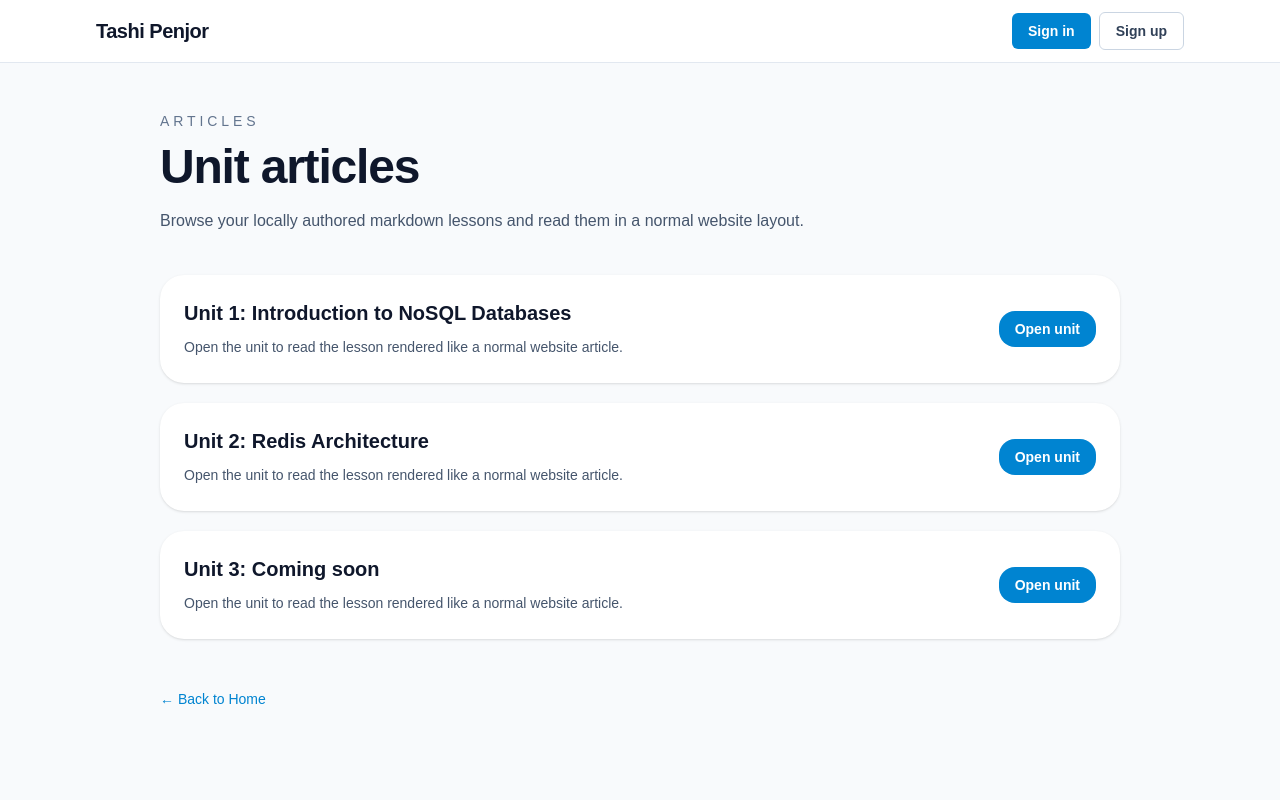
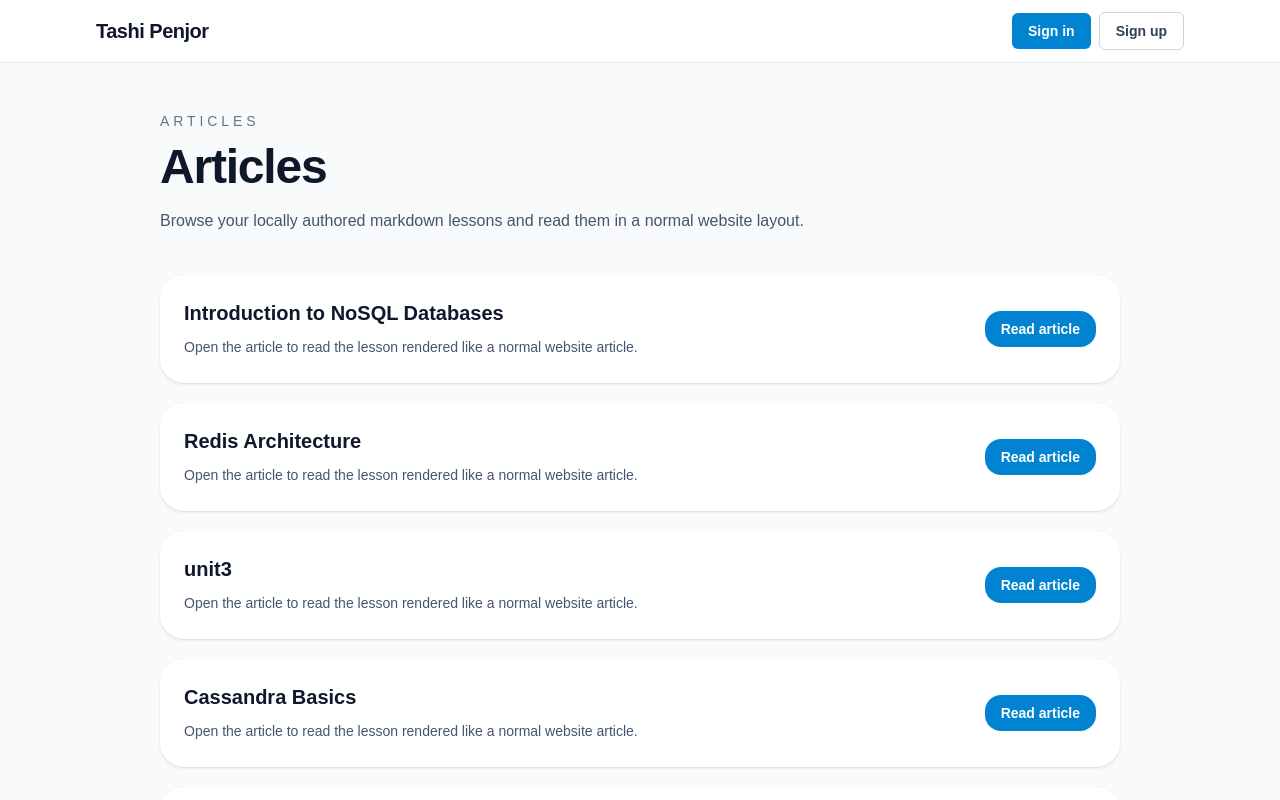
Before and after one commit to tadashi-dev-eng/DBS302-BLOG-POST, a Next.js app: page /articles in a window 1280 px wide. Shown: the top 800 px of the page. Built offline with nearby package versions, Linux system fonts and the light colour scheme; no server answers.

Commit message:
fix: route

```diff
--- /dev/null
+++ b/app/api/articles/route.ts
@@ -0,0 +1,7 @@
+import { NextResponse } from "next/server";
+import { getArticles } from "../../../lib/articles";
+
+export async function GET() {
+  const articles = await getArticles();
+  return NextResponse.json(articles);
+}
--- a/app/articles/[slug]/page.tsx
+++ b/app/articles/[slug]/page.tsx
@@ -1,31 +1,34 @@
 import fs from "fs/promises";
 import path from "path";
 import Link from "next/link";
+import { notFound } from "next/navigation";
+import ReactMarkdown from "react-markdown";
 import matter from "gray-matter";
-import ReactMarkdown from "react-markdown";
 import remarkGfm from "remark-gfm";
-import rehypeHighlight from "rehype-highlight";
-import rehypeSlug from "rehype-slug";
-import { notFound } from "next/navigation";
+import { getArticles, getArticleFileName } from "../../../lib/articles";
 
 const contentDir = path.join(process.cwd(), "content", "articles");
 
-export async function generateStaticParams() {
-  const files = await fs.readdir(contentDir);
-  return files
-    .filter((item) => item.endsWith(".md") || item.endsWith(".mdx"))
-    .map((item) => ({ slug: item.replace(/\.(md|mdx)$/, "") }));
-}
-
 type ArticlePageProps = {
   params: {
-    slug: string;
+    slug: string | string[] | undefined;
   };
 };
 
+export async function generateStaticParams() {
+  const articles = await getArticles();
+  return articles.map((article) => ({ slug: article.slug }));
+}
+
 export default async function ArticlePage({ params }: ArticlePageProps) {
-  const { slug } = await params;
-  const filePath = path.join(contentDir, `${slug}.md`);
+  const { slug } = params;
+  const fileName = await getArticleFileName(slug);
+
+  if (!fileName) {
+    notFound();
+  }
+
+  const filePath = path.join(contentDir, fileName);
 
   let fileContent: string;
   try {
@@ -40,17 +43,14 @@ export default async function ArticlePage({ params }: ArticlePageProps) {
     <main className="min-h-screen bg-slate-50 text-slate-900">
       <div className="mx-auto max-w-4xl px-4 py-12 sm:px-6 lg:px-8">
         <div className="mb-10">
-          <p className="text-sm uppercase tracking-[0.28em] text-slate-500">Unit article</p>
+          <p className="text-sm uppercase tracking-[0.28em] text-slate-500">Article</p>
           <h1 className="mt-3 text-4xl font-bold tracking-tight text-slate-900 sm:text-5xl">
             {data.title ?? slug}
           </h1>
           {data.date && <p className="mt-3 text-sm text-slate-500">Published {data.date}</p>}
           <div className="mt-6">
-            <Link
-              href="/articles"
-              className="text-sm font-medium text-sky-600 hover:text-sky-500"
-            >
-              ← Back to units
+            <Link href="/articles" className="text-sm font-medium text-sky-600 hover:text-sky-500">
+              ← Back to articles
             </Link>
           </div>
         </div>
--- a/app/articles/page.tsx
+++ b/app/articles/page.tsx
@@ -1,11 +1,8 @@
 import Link from "next/link";
+import { getArticles } from "../../lib/articles";
 
-export default function ArticlesPage() {
-  const units = [
-    { slug: "unit1", title: "Unit 1: Introduction to NoSQL Databases" },
-    { slug: "unit2", title: "Unit 2: Redis Architecture" },
-    { slug: "unit3", title: "Unit 3: Coming soon" },
-  ];
+export default async function ArticlesPage() {
+  const articles = await getArticles();
 
   return (
     <div className="min-h-screen bg-slate-50 text-slate-900">
@@ -13,7 +10,7 @@ export default function ArticlesPage() {
         <header className="mb-10">
           <p className="text-sm uppercase tracking-[0.28em] text-slate-500">Articles</p>
           <h1 className="mt-3 text-4xl font-bold tracking-tight text-slate-900 sm:text-5xl">
-            Unit articles
+            Articles
           </h1>
           <p className="mt-4 max-w-2xl text-base leading-7 text-slate-600">
             Browse your locally authored markdown lessons and read them in a normal website layout.
@@ -21,20 +18,23 @@ export default function ArticlesPage() {
         </header>
 
         <div className="space-y-5">
-          {units.map((unit) => (
-            <article key={unit.slug} className="rounded-3xl bg-white p-6 shadow-sm transition hover:shadow-md">
+          {articles.map((article) => (
+            <article key={article.slug} className="rounded-3xl bg-white p-6 shadow-sm transition hover:shadow-md">
               <div className="flex flex-col gap-4 sm:flex-row sm:items-center sm:justify-between">
                 <div>
-                  <h2 className="text-xl font-semibold text-slate-900">{unit.title}</h2>
+                  <h2 className="text-xl font-semibold text-slate-900">{article.title}</h2>
                   <p className="mt-2 max-w-xl text-sm leading-6 text-slate-600">
-                    Open the unit to read the lesson rendered like a normal website article.
+                    Open the article to read the lesson rendered like a normal website article.
                   </p>
+                  {article.date ? (
+                    <p className="mt-2 text-xs uppercase tracking-[0.24em] text-slate-500">{article.date}</p>
+                  ) : null}
                 </div>
                 <Link
-                  href={`/articles/${unit.slug}`}
+                  href={`/articles/${article.slug}`}
                   className="inline-flex items-center justify-center rounded-2xl bg-sky-600 px-4 py-2 text-sm font-semibold text-white transition hover:bg-sky-500"
                 >
-                  Open unit
+                  Read article
                 </Link>
               </div>
             </article>
--- /dev/null
+++ b/app/components/ArticleCards.tsx
@@ -0,0 +1,27 @@
+import Link from "next/link";
+import { getArticles } from "../../lib/articles";
+
+type ArticleCardsProps = {
+  isSignedIn: boolean;
+};
+
+export default async function ArticleCards({ isSignedIn }: ArticleCardsProps) {
+  const articles = await getArticles();
+
+  return (
+    <section className="grid gap-4 sm:grid-cols-2 lg:grid-cols-3">
+      {articles.map((article) => (
+        <article key={article.slug} className="rounded-xl border border-slate-200 bg-white p-5 shadow-sm">
+          <h3 className="text-lg font-semibold text-slate-800">{article.title}</h3>
+          <p className="mt-2 text-sm text-slate-600">Read the article rendered from markdown content.</p>
+          <Link
+            href={isSignedIn ? `/articles/${article.slug}` : "/signin"}
+            className="mt-4 inline-block rounded-md bg-sky-600 px-4 py-2 text-sm font-semibold text-white hover:bg-sky-500"
+          >
+            {isSignedIn ? "Open article" : "Login to open"}
+          </Link>
+        </article>
+      ))}
+    </section>
+  );
+}
--- a/app/page.tsx
+++ b/app/page.tsx
@@ -5,9 +5,16 @@ import { useEffect, useState } from "react";
 import type { Session } from "@supabase/supabase-js";
 import { supabase } from "../lib/supabaseClient";
 
+type ArticleMeta = {
+  slug: string;
+  title: string;
+  date?: string;
+};
+
 export default function Home() {
   const [isLoading, setIsLoading] = useState(true);
   const [session, setSession] = useState<Session | null>(null);
+  const [articles, setArticles] = useState<ArticleMeta[]>([]);
 
   useEffect(() => {
     const checkSession = async () => {
@@ -33,7 +40,21 @@ export default function Home() {
       }
     };
 
+    const loadArticles = async () => {
+      try {
+        const response = await fetch("/api/articles");
+        if (!response.ok) {
+          throw new Error("Failed to load articles");
+        }
+        const data = (await response.json()) as ArticleMeta[];
+        setArticles(data);
+      } catch {
+        setArticles([]);
+      }
+    };
+
     checkSession();
+    loadArticles();
 
     const authListener = supabase?.auth.onAuthStateChange((_event, session) => {
       setSession(session);
@@ -133,22 +154,24 @@ export default function Home() {
         )}
 
         <section className="grid gap-4 sm:grid-cols-2 lg:grid-cols-3">
-          {[
-            { title: "Unit 1", desc: "Introduction to NoSQL Databases", slug: "unit1" },
-            { title: "Unit 2", desc: "Redis Architecture", slug: "unit2" },
-            { title: "Unit 3", desc: "Coming soon", slug: "unit3" },
-          ].map((item) => (
-            <article key={item.title} className="rounded-xl border border-slate-200 bg-white p-5 shadow-sm">
-              <h3 className="text-lg font-semibold text-slate-800">{item.title}</h3>
-              <p className="mt-2 text-sm text-slate-600">{item.desc}</p>
-              <Link
-                href={isSignedIn ? `/articles/${item.slug}` : "/signin"}
-                className="mt-4 inline-block rounded-md bg-sky-600 px-4 py-2 text-sm font-semibold text-white hover:bg-sky-500"
-              >
-                {isSignedIn ? "Open unit" : "Login to open"}
-              </Link>
-            </article>
-          ))}
+          {articles.length > 0 ? (
+            articles.map((article) => (
+              <article key={article.slug} className="rounded-xl border border-slate-200 bg-white p-5 shadow-sm">
+                <h3 className="text-lg font-semibold text-slate-800">{article.title}</h3>
+                <p className="mt-2 text-sm text-slate-600">Read the article rendered from markdown content.</p>
+                <Link
+                  href={isSignedIn ? `/articles/${article.slug}` : "/signin"}
+                  className="mt-4 inline-block rounded-md bg-sky-600 px-4 py-2 text-sm font-semibold text-white hover:bg-sky-500"
+                >
+                  {isSignedIn ? "Open article" : "Login to open"}
+                </Link>
+              </article>
+            ))
+          ) : (
+            <div className="rounded-xl border border-slate-200 bg-white p-8 shadow-sm">
+              <p className="text-sm text-slate-600">No articles found yet. Add markdown files to <code>content/articles</code> to populate this list.</p>
+            </div>
+          )}
         </section>
       </main>
 
--- /dev/null
+++ b/lib/articles.ts
@@ -0,0 +1,58 @@
+import fs from "fs/promises";
+import path from "path";
+import matter from "gray-matter";
+
+const contentDir = path.join(process.cwd(), "content", "articles");
+
+export type ArticleMeta = {
+  slug: string;
+  title: string;
+  fileName: string;
+  date?: string;
+};
+
+export async function getArticles(): Promise<ArticleMeta[]> {
+  const files = await fs.readdir(contentDir);
+
+  const articles = await Promise.all(
+    files
+      .filter((item) => item.match(/\.mdx?$/i))
+      .map(async (fileName) => {
+        const slug = fileName.replace(/\.mdx?$/i, "").toLowerCase();
+        const filePath = path.join(contentDir, fileName);
+        const raw = await fs.readFile(filePath, "utf8");
+        const { data } = matter(raw);
+
+        return {
+          slug,
+          title: typeof data.title === "string" ? data.title : slug,
+          date: typeof data.date === "string" ? data.date : undefined,
+          fileName,
+        };
+      })
+  );
+
+  return articles.sort((a, b) => a.slug.localeCompare(b.slug, undefined, { sensitivity: "base" }));
+}
+
+export async function getArticleFileName(slug: string | string[] | undefined): Promise<string | null> {
+  const files = await fs.readdir(contentDir);
+  const normalized = Array.isArray(slug)
+    ? slug[0]?.toLowerCase() ?? ""
+    : typeof slug === "string"
+    ? slug.toLowerCase()
+    : "";
+
+  for (const file of files) {
+    if (!file.match(/\.mdx?$/i)) {
+      continue;
+    }
+
+    const fileSlug = file.replace(/\.mdx?$/i, "").toLowerCase();
+    if (fileSlug === normalized) {
+      return file;
+    }
+  }
+
+  return null;
+}
```
Also changed, not shown: content/articles/unit4.1.md (+21 -0 lines).
